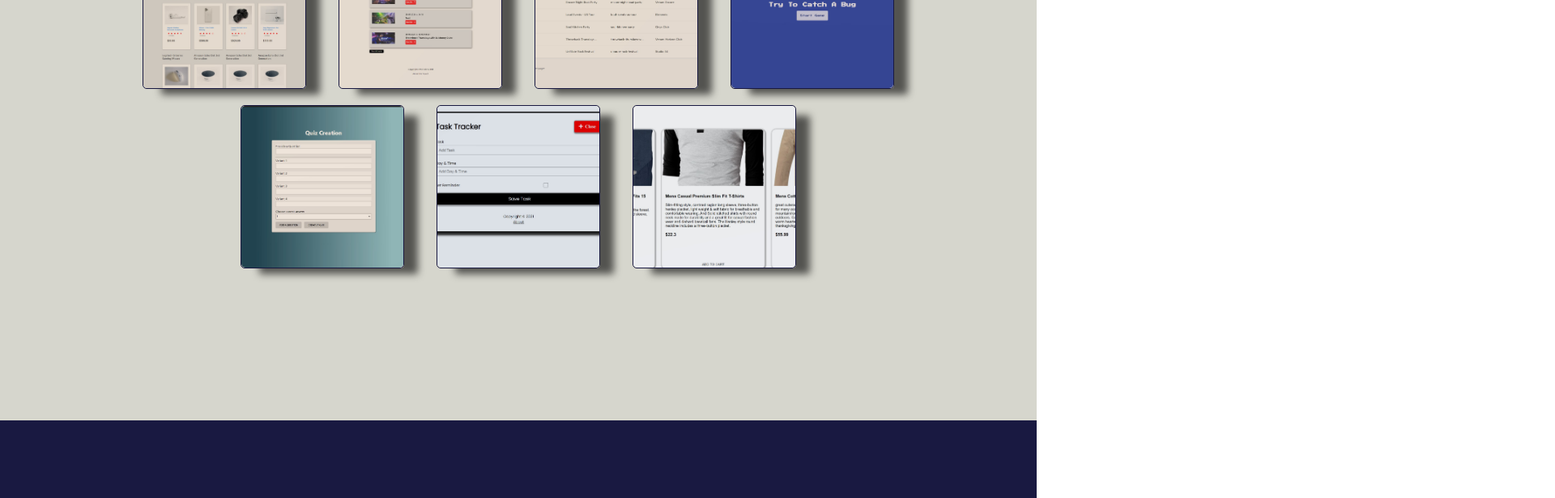
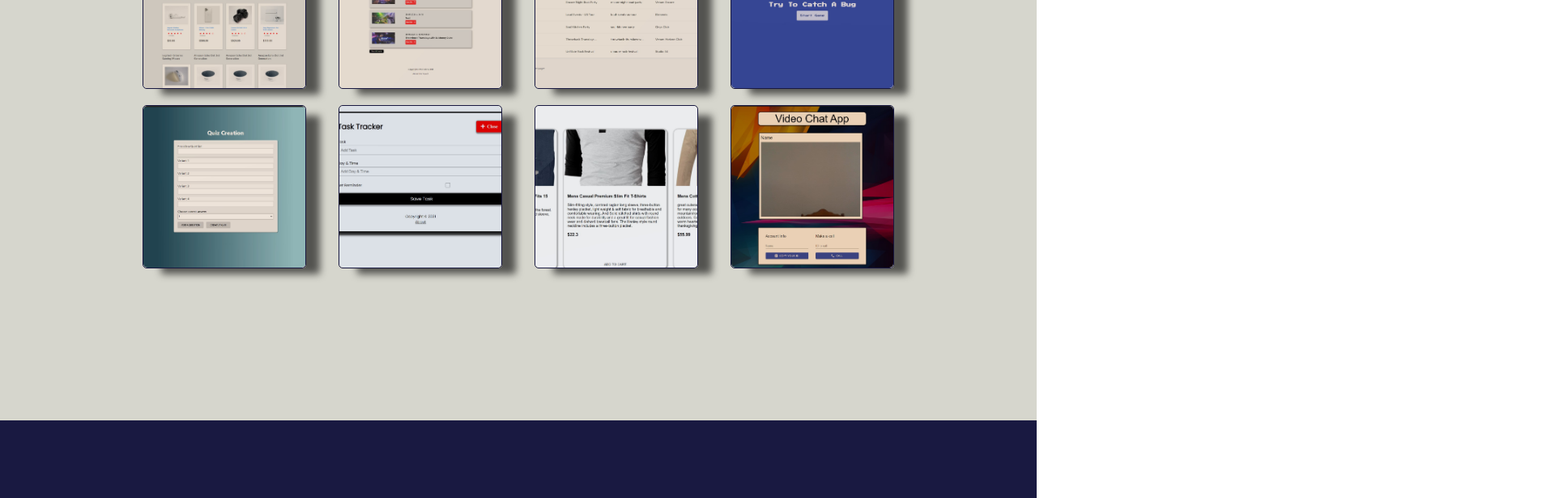
Before and after one commit to RostyslavL/react-portfolio, a React (Create React App) app: page / in a window 1280 px wide. Shown: the part 2040-2656 px from the top of the page at 81% size, 1920 px wide, since content can reach past the window. Built offline with nearby package versions, Linux system fonts and the light colour scheme.

Commit message:
feat: add new react video chat app  js project to portfolio

```diff
--- a/src/data.js
+++ b/src/data.js
@@ -10,6 +10,12 @@ export const fullstackPortfolio = [
         title:'Next JS fullstack Music Events App Project',
         img:'img/next_js_dj_music_events.jpg',
         link: 'https://ecomercemernproshopapp.herokuapp.com/'
+    },
+    {
+        id:3,
+        title:'React Video Chat App Project',
+        img:'img/react_video_chat_app.jpg',
+        link: 'https://react-video-comunicator.netlify.app/'
     },
 ]
 export const webPortfolio = [
@@ -68,6 +74,12 @@ export const webPortfolio = [
         link: 'https://rostyslavl.github.io/react-typescript-shopping-cart/',
         description:'React TypeScript Shopping Cart Made For Practice',
         logo:'img/globe.png'
+    },
+    {
+        id:8,
+        title:'React Video Chat App Project',
+        img:'img/react_video_chat_app.jpg',
+        link: 'https://react-video-comunicator.netlify.app/'
     },
 ]
 
@@ -226,6 +238,12 @@ export const AllPortfolio = [
         description:'React TypeScript Shopping Cart Made For Practice',
         logo:'img/globe.png'
     },
+    {
+        id:12,
+        title:'React Video Chat App Project',
+        img:'img/react_video_chat_app.jpg',
+        link: 'https://react-video-comunicator.netlify.app/'
+    },
 ]
 
 export const  skills =[
```
Also changed, not shown: public/img/react_video_chat_app.jpg (added).
